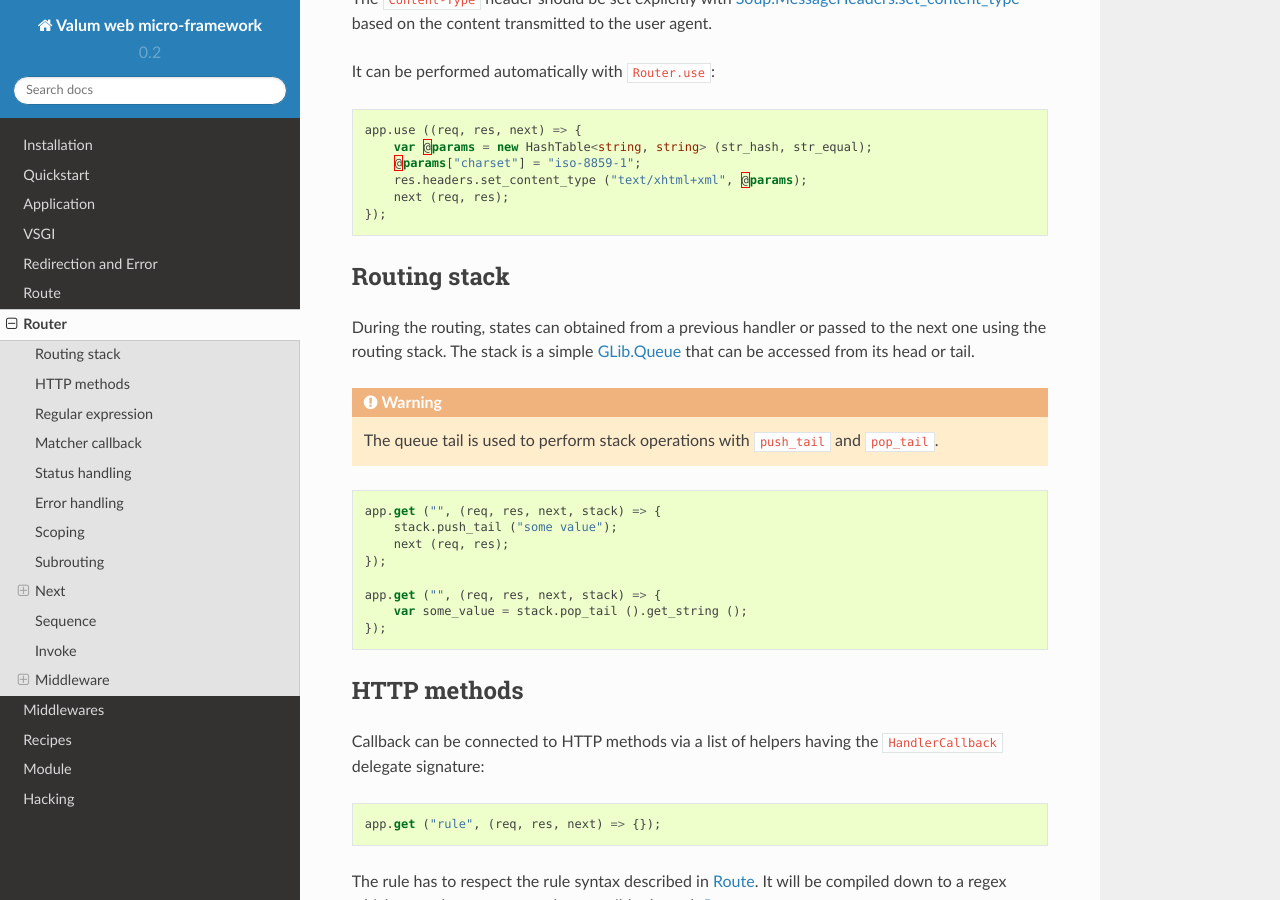
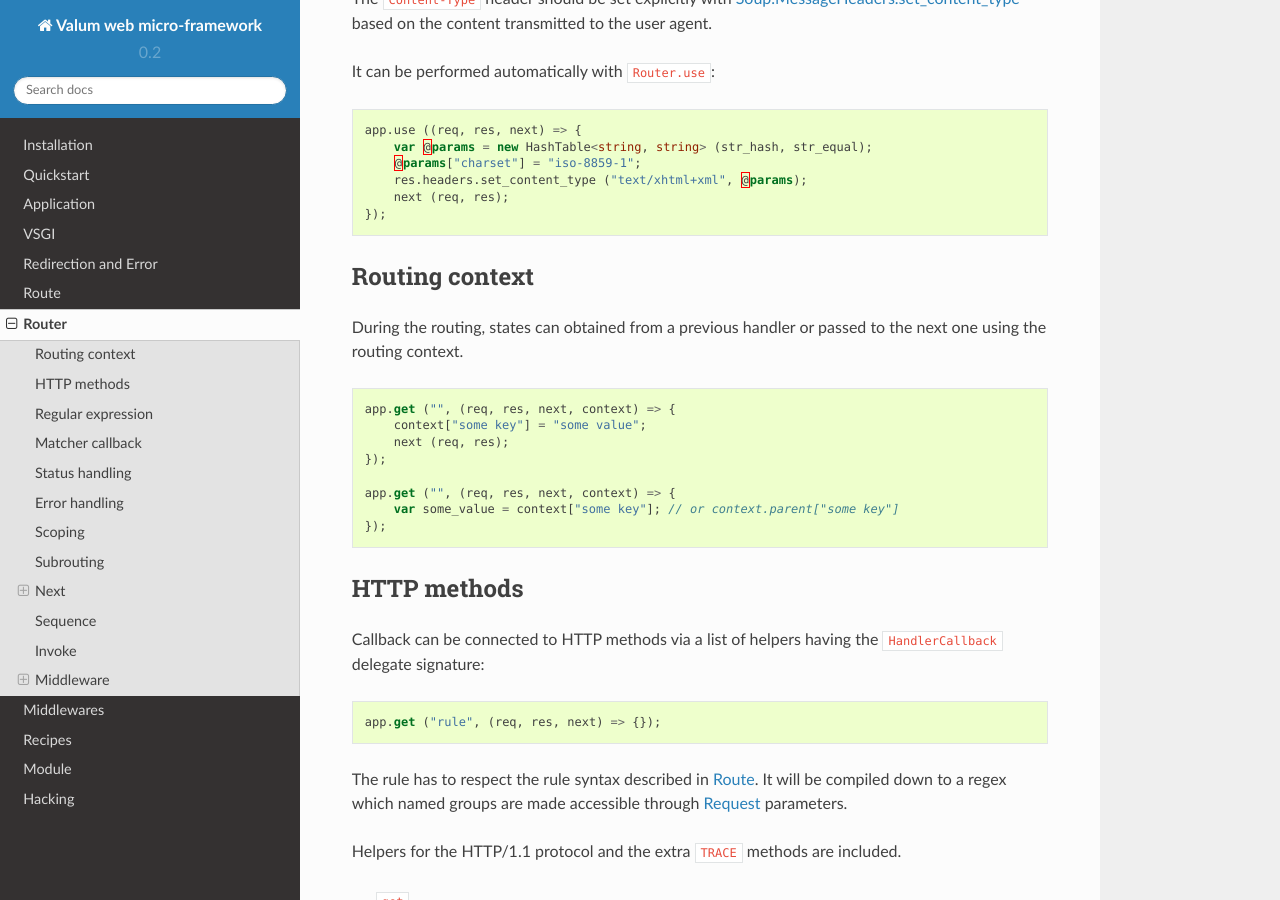
Before and after one commit to valum-framework/valum, a Sphinx documentation site: the page built from docs/router.rst, in a window 1280 px wide and 900 px high, scrolled down 317 px. Built offline with Sphinx 7.4.7 and the Read the Docs theme 2.0.0, drawn with Linux system fonts in a browser that asks for light colours; pages that are not in the unit, such as notebooks, are missing from menus; some of the changed text lies outside the part shown.

Commit message:
Provide a routing context instead of a stack
The context data structure consist of a tree of mapping from 'string' to
'Value?'. It will prepare the ground for typed parameters.

The number of stacked context corresponds to the depth of the routing.

Key existence and value is resolved recursively: each layer expose the
sum of itself and its parents.

Remove 'Request.params', it's not needed anymore as they can be obtained
directly from the context.

Update tests, documentation and examples.

```diff
--- a/docs/application.rst
+++ b/docs/application.rst
@@ -38,7 +38,7 @@
 
 .. code:: vala
 
-    app.get ("", (req, res, next, stack) => {
+    app.get ("", (req, res, next, context) => {
         res.body.write_all ("Hello world!".data, null);
     });
 
@@ -48,7 +48,7 @@
 -  a :doc:`vsgi/request` that describes a resource being requested
 -  a :doc:`vsgi/response` that correspond to that resource
 -  a ``next`` continuation to `keep routing`
--  a routing ``stack`` to retrieve and store states from previous and for
+-  a routing ``context`` to retrieve and store states from previous and for
    following handlers
 
 Serving the application
--- a/docs/router.rst
+++ b/docs/router.rst
@@ -25,29 +25,21 @@
         next (req, res);
     });
 
-Routing stack
--------------
+Routing context
+---------------
 
 During the routing, states can obtained from a previous handler or passed to
-the next one using the routing stack. The stack is a simple `GLib.Queue`_ that
-can be accessed from its head or tail.
-
-.. warning::
-
-    The queue tail is used to perform stack operations with ``push_tail`` and
-    ``pop_tail``.
-
-.. _GLib.Queue: http://valadoc.org/#!api=glib-2.0/GLib.Queue
+the next one using the routing context.
 
 .. code:: vala
 
-    app.get ("", (req, res, next, stack) => {
-        stack.push_tail ("some value");
+    app.get ("", (req, res, next, context) => {
+        context["some key"] = "some value";
         next (req, res);
     });
 
-    app.get ("", (req, res, next, stack) => {
-        var some_value = stack.pop_tail ().get_string ();
+    app.get ("", (req, res, next, context) => {
+        var some_value = context["some key"]; // or context.parent["some key"]
     });
 
 HTTP methods
@@ -151,14 +143,14 @@
 typically matched requests are being handled.
 
 The received :doc:`vsgi/request` and :doc:`vsgi/response` object are in the
-same state they were when the status was thrown. The error message is stacked
-and available in the ``HandlerCallback`` last parameter.
+same state they were when the status was thrown. The error message is bound to
+the key ``message`` in the routing context.
 
 .. code:: vala
 
-    app.status (Soup.Status.NOT_FOUND, (req, res, next, stack) => {
+    app.status (Soup.Status.NOT_FOUND, (req, res, next, context) => {
         // produce a 404 page...
-        var message = stack.pop_tail ().get_string ();
+        var message = context["message"].get_string ();
     });
 
 Similarly to conventional request handling, the ``next`` continuation can be
@@ -257,7 +249,7 @@
     a maximum inter-operability with other frameworks based on VSGI.
 
 The following example delegates all ``GET`` requests to another router which
-will process in isolation with its own routing stack.
+will process in isolation with its own routing context.
 
 .. code:: vala
 
@@ -300,25 +292,6 @@
     app.get ("", (req, res) => {
         // res is transparently gzipped
     })
-
-Stacked states
-~~~~~~~~~~~~~~
-
-Additionally, states can be passed to the next handler in the queue by pushing
-them in a stack.
-
-.. code:: vala
-
-    app.get ("", (req, res, next, stack) => {
-        message ("pre");
-        stack.push_tail (new Object ()); // propagate the state
-        next (req, res);
-    });
-
-    app.get ("", (req, res, next, stack) => {
-        // perform an operation with the provided state
-        var obj = stack.pop_tail ();
-    });
 
 Sequence
 --------
@@ -386,8 +359,8 @@
         });
     });
 
-    app.status (Status.NOT_ACCEPTABLE, (req, res, next, stack) => {
-        res.body.write_all ("<p>%s</p>".printf (stack.pop_tail ().get_string ()).data, null);
+    app.status (Status.NOT_ACCEPTABLE, (req, res, next, context) => {
+        res.body.write_all ("<p>%s</p>".printf (context["message"].get_string ()).data, null);
     });
 
 Middleware
@@ -482,8 +455,8 @@
 
 .. code:: vala
 
-    app.get ("home", (req, res, next, stack) => {
+    app.get ("home", (req, res, next, context) => {
         compress (req, res, (req, res) => {
             res.body.write_all ("Hello world!".data, null);
-        }, stack);
+        }, new Context.with_parent (context));
     });
```
Also changed, not shown: docs/redirection-and-error.rst (+4 -4 lines), 17 other files.
